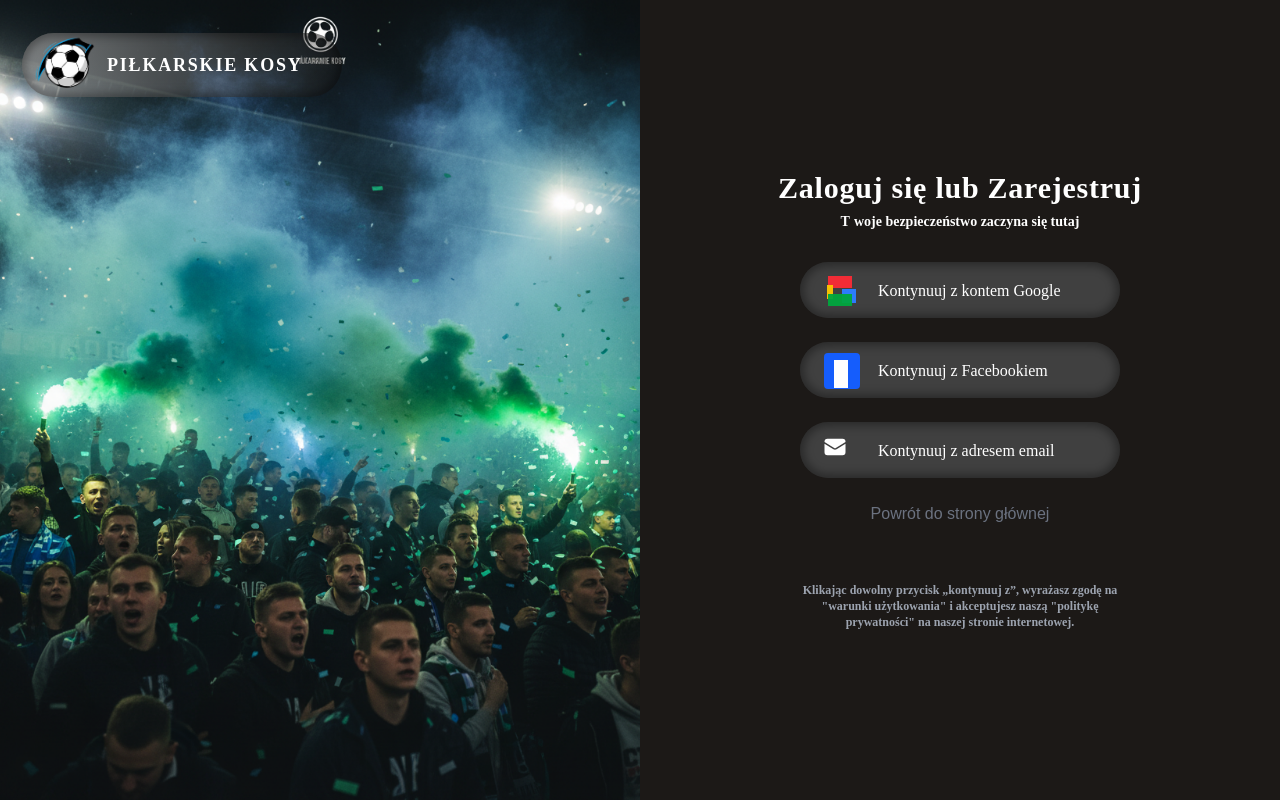
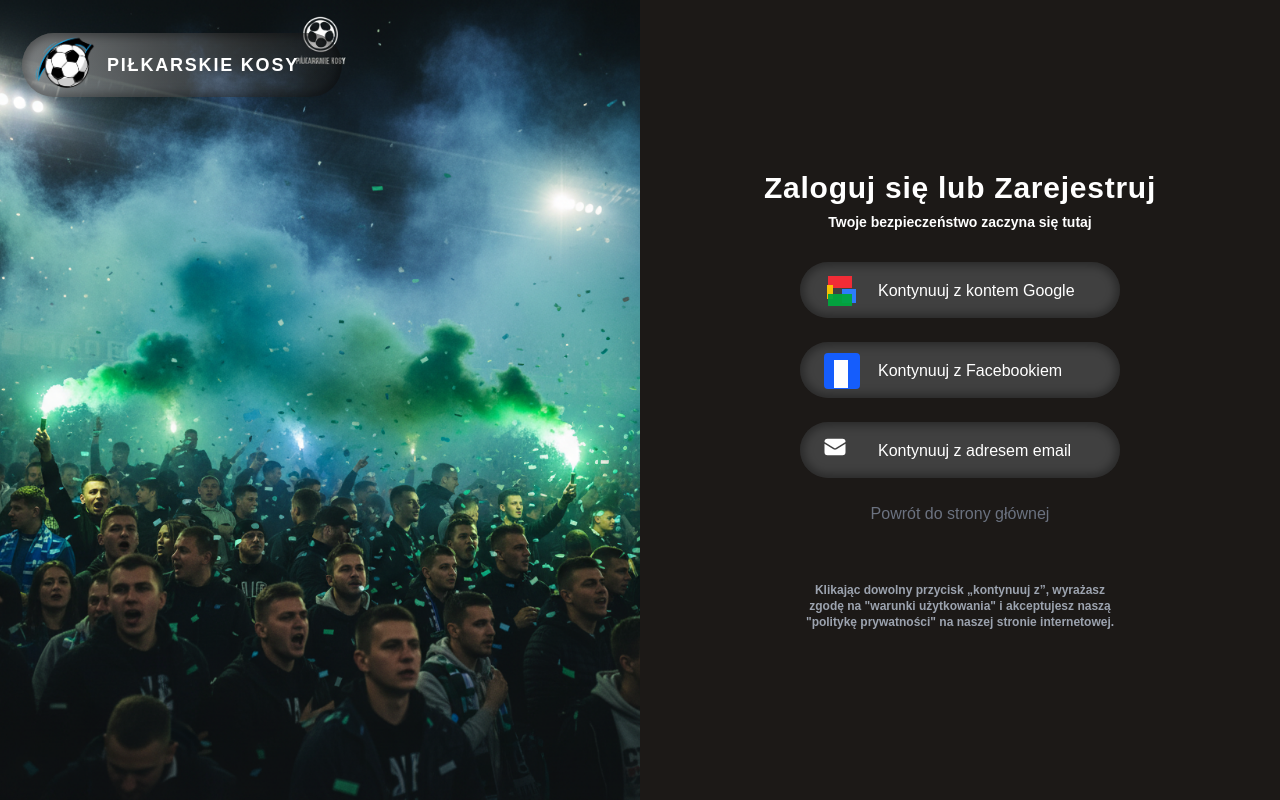
Before and after one commit to kamilpasierski/projekt-kosy, a React (Vite) app in the folder frontend/: page /auth in a window 1280 px wide. Built offline with nearby package versions, Linux system fonts and the light colour scheme; the HTML template or start-up script is replaced by a standard one.

Commit message:
Minor font fixes

```diff
--- a/frontend/src/scenes/auth/index.tsx
+++ b/frontend/src/scenes/auth/index.tsx
@@ -165,7 +165,7 @@ const AuthScene = () => {
             <div className="absolute top-4 left-4 z-20 scale-75 lg:scale-100 origin-top-left">
                 <Link to="/" className="block w-80 h-24 relative">
                     <div className="w-80 h-16 left-[6px] top-[17px] absolute bg-gradient-to-r from-neutral-400/70 via-neutral-500/50 to-stone-900/30 rounded-[50px] shadow-[inset_0px_0px_9px_4px_rgba(0,0,0,0.35)]"></div>
-                    <div className="left-[91px] top-[37px] absolute justify-start text-white text-lg font-semibold font-['Montserrat'] leading-6 tracking-widest">PIŁKARSKIE KOSY</div>
+                    <div className="left-[91px] top-[37px] absolute justify-start text-white text-lg font-semibold leading-6 tracking-widest">PIŁKARSKIE KOSY</div>
                     <img className="w-24 h-24 left-0 top-0 absolute" src={Logo} alt="Logo" />
                 </Link>
             </div>
@@ -184,18 +184,17 @@ const AuthScene = () => {
 
                 {/* Nagłówek */}
                 <div className="text-center mb-8 space-y-2 max-w-md">
-                    <h2 className="text-white text-2xl lg:text-3xl font-semibold font-['Montserrat'] tracking-wide transition-all duration-300">
+                    <h2 className="text-white text-2xl lg:text-3xl font-semibold tracking-wide transition-all duration-300">
                         {getHeaderTitle()}
                     </h2>
                     <div className="flex justify-center items-center gap-1">
                         {view === 'buttons' && (
                             <>
-                                <span className="text-white text-sm font-semibold font-['Montserrat'] capitalize leading-4">T</span>
-                                <span className="text-white text-sm font-semibold font-['Montserrat'] lowercase leading-4">WOJE BEZPIECZEŃSTWO ZACZYNA SIĘ TUTAJ</span>
+                                <span className="text-white text-sm font-semibold leading-4">Twoje bezpieczeństwo zaczyna się tutaj</span>
                             </>
                         )}
                         {view !== 'buttons' && (
-                            <span className="text-gray-400 text-sm font-['Montserrat']">
+                            <span className="text-gray-400 text-sm">
                         Wypełnij poniższe dane.
                     </span>
                         )}
@@ -221,7 +220,7 @@ const AuthScene = () => {
                                     <div className="w-3.5 h-3.5 left-[17.77px] top-[14.67px] absolute opacity-95 bg-blue-500"></div>
                                     <div className="w-6 h-3 left-[4.38px] top-[20.39px] absolute opacity-95 bg-green-600"></div>
                                 </div>
-                                <div className="left-[78px] top-[19px] absolute justify-start text-white text-base font-medium font-['Montserrat'] leading-5">Kontynuuj z kontem Google</div>
+                                <div className="left-[78px] top-[19px] absolute justify-start text-white text-base font-medium leading-5">Kontynuuj z kontem Google</div>
                             </button>
 
                             {/* Facebook */}
@@ -234,7 +233,7 @@ const AuthScene = () => {
                                     <div className="w-9 h-9 left-0 top-0 absolute bg-blue-600 rounded-sm"></div>
                                     <div className="w-3.5 h-7 left-[10.32px] top-[6.84px] absolute bg-white"></div>
                                 </div>
-                                <div className="left-[78px] top-[19px] absolute justify-start text-white text-base font-medium font-['Montserrat'] leading-5">Kontynuuj z Facebookiem</div>
+                                <div className="left-[78px] top-[19px] absolute justify-start text-white text-base font-medium leading-5">Kontynuuj z Facebookiem</div>
                             </button>
 
                             {/* Email KLIKNIĘCIE OTWIERA REJESTRACJĘ */}
@@ -253,12 +252,12 @@ const AuthScene = () => {
                                         <path d="M22.5 6.908V6.75a3 3 0 00-3-3h-15a3 3 0 00-3 3v.158l9.714 5.978a1.5 1.5 0 001.572 0L22.5 6.908z" />
                                     </svg>
                                 </div>
-                                <div className="left-[78px] top-[19px] absolute justify-start text-white text-base font-medium font-['Montserrat'] leading-5">Kontynuuj z adresem email</div>
+                                <div className="left-[78px] top-[19px] absolute justify-start text-white text-base font-medium leading-5">Kontynuuj z adresem email</div>
                             </button>
                             {/*DO POPRAWY*/}
                             <Link to="/">Powrót do strony głównej</Link>
 
-                            <div className="mt-8 text-center text-gray-400 text-xs font-semibold font-['Montserrat'] leading-4 max-w-xs">
+                            <div className="mt-8 text-center text-gray-400 text-xs font-semibold leading-4 max-w-xs">
                                 Klikając dowolny przycisk „kontynuuj z”, wyrażasz zgodę na "warunki użytkowania" i akceptujesz naszą "politykę prywatności" na naszej stronie internetowej.                            </div>
                         </div>
                     )}
@@ -323,13 +322,13 @@ const AuthScene = () => {
 
                             {/* Switcher do Logowania */}
                             <div className="mt-4 text-center">
-                        <span className="text-gray-400 text-sm font-medium font-['Montserrat']">
+                        <span className="text-gray-400 text-sm font-medium">
                             Posiadasz już konto?
                         </span>
                                 <button
                                     type="button"
                                     onClick={() => setView('login')}
-                                    className="text-green-500 hover:text-green-400 text-sm font-bold font-['Montserrat'] hover:underline ml-1 cursor-pointer"
+                                    className="text-green-500 hover:text-green-400 text-sm font-bold hover:underline ml-1 cursor-pointer"
                                 >
                                     Zaloguj się tutaj.
                                 </button>
@@ -394,13 +393,13 @@ const AuthScene = () => {
 
                             {/* Switcher do resetu hasła */}
                             <div className="mt-4 text-center">
-                        <span className="text-gray-400 text-sm font-medium font-['Montserrat']">
+                        <span className="text-gray-400 text-sm font-medium">
                             Nie pamiętasz hasła?
                         </span>
                                 <button
                                     type="button"
                                     onClick={() => setView('reset')}
-                                    className="text-green-500 hover:text-green-400 text-sm font-bold font-['Montserrat'] hover:underline ml-1 cursor-pointer"
+                                    className="text-green-500 hover:text-green-400 text-sm font-bold hover:underline ml-1 cursor-pointer"
                                 >
                                     Resetuj hasło.
                                 </button>
@@ -408,13 +407,13 @@ const AuthScene = () => {
 
                             {/* Switcher do Rejestracji */}
                             <div className="text-center">
-                        <span className="text-gray-400 text-sm font-medium font-['Montserrat']">
+                        <span className="text-gray-400 text-sm font-medium">
                             Nie masz jeszcze konta?
                         </span>
                                 <button
                                     type="button"
                                     onClick={() => setView('register')}
-                                    className="text-green-500 hover:text-green-400 text-sm font-bold font-['Montserrat'] hover:underline ml-1 cursor-pointer"
+                                    className="text-green-500 hover:text-green-400 text-sm font-bold hover:underline ml-1 cursor-pointer"
                                 >
                                     Zarejestruj się tutaj.
                                 </button>
@@ -430,7 +429,7 @@ const AuthScene = () => {
                     {view === 'reset' && (
                         <form onSubmit={handleResetPassword} className="flex flex-col gap-4 animate-in fade-in slide-in-from-right-8 duration-300">
 
-                            <div className="text-gray-300 text-sm text-center mb-2 font-['Montserrat']">
+                            <div className="text-gray-300 text-sm text-center mb-2">
                                 Wpisz swój login, a wyślemy Ci link do zmiany hasła.
                             </div>
 
--- a/frontend/src/scenes/home/index.tsx
+++ b/frontend/src/scenes/home/index.tsx
@@ -31,13 +31,13 @@ const Home = () => {
 
                     {/* Główny Nagłówek */}
                     {/* text-3xl na mobile -> text-5xl na desktopie */}
-                    <h1 className="text-white text-3xl md:text-5xl font-bold font-['Montserrat'] leading-tight tracking-[2px] lg:tracking-[4.80px] drop-shadow-md">
+                    <h1 className="text-white text-3xl md:text-5xl font-bold leading-tight tracking-[2px] lg:tracking-[4.80px] drop-shadow-md">
                         ZNAJDŹ KLUB <br/>
                         ZNAJ RYWALI
                     </h1>
 
                     {/* Podtytuł */}
-                    <p className="text-sky-500 text-base md:text-lg font-semibold font-['Montserrat'] leading-6">
+                    <p className="text-sky-500 text-base md:text-lg font-semibold leading-6">
                         Bezpieczeństwo na meczu to podstawa.
                     </p>
 
@@ -46,7 +46,7 @@ const Home = () => {
                         onClick={() => navigate('/mapa')} // Zakładam, że ma szukać na mapie
                         className="group relative w-56 h-16 bg-blue-700 rounded-[40px] shadow-[inset_0px_0px_9px_4px_rgba(0,0,0,0.35)] hover:bg-blue-600 transition-all active:scale-95 flex items-center justify-center cursor-pointer"
                     >
-                        <span className="text-white text-lg font-semibold font-['Montserrat'] uppercase tracking-wide">
+                        <span className="text-white text-lg font-semibold uppercase tracking-wide">
                             WYSZUKAJ KLUB
                         </span>
                     </button>
--- a/frontend/src/scenes/navbar/index.tsx
+++ b/frontend/src/scenes/navbar/index.tsx
@@ -33,7 +33,7 @@ const NavbarRigid = () => {
                 <div className="w-80 h-16 left-[6px] top-[17px] absolute bg-gradient-to-r from-neutral-400/70 via-neutral-500/50 to-stone-900/30 rounded-[50px] shadow-[inset_0px_0px_9px_4px_rgba(0,0,0,0.35)]"></div>
 
                 {/* Tekst */}
-                <div className="left-[91px] top-[37px] absolute justify-start text-white text-lg font-semibold font-['Montserrat'] leading-6 tracking-widest whitespace-nowrap">
+                <div className="left-[91px] top-[37px] absolute justify-start text-white text-lg font-semibold leading-6 tracking-widest whitespace-nowrap">
                     PIŁKARSKIE KOSY
                 </div>
 
@@ -49,13 +49,13 @@ const NavbarRigid = () => {
             <div className="hidden md:flex items-center gap-6 ml-4">
                 <Link
                     to="/mapa"
-                    className="text-white text-base font-semibold font-['Montserrat'] leading-5 hover:text-green-400 transition-colors whitespace-nowrap"
+                    className="text-white text-base font-semibold leading-5 hover:text-green-400 transition-colors whitespace-nowrap"
                 >
                     Mapa klubów
                 </Link>
                 <Link
                     to="/obserwowani"
-                    className="text-white text-base font-semibold font-['Montserrat'] leading-5 hover:text-green-400 transition-colors whitespace-nowrap"
+                    className="text-white text-base font-semibold leading-5 hover:text-green-400 transition-colors whitespace-nowrap"
                 >
                     Obserwowane
                 </Link>
```
